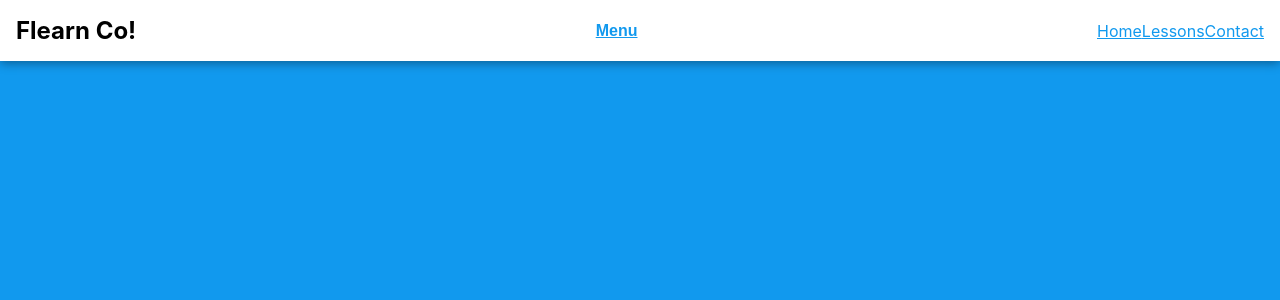
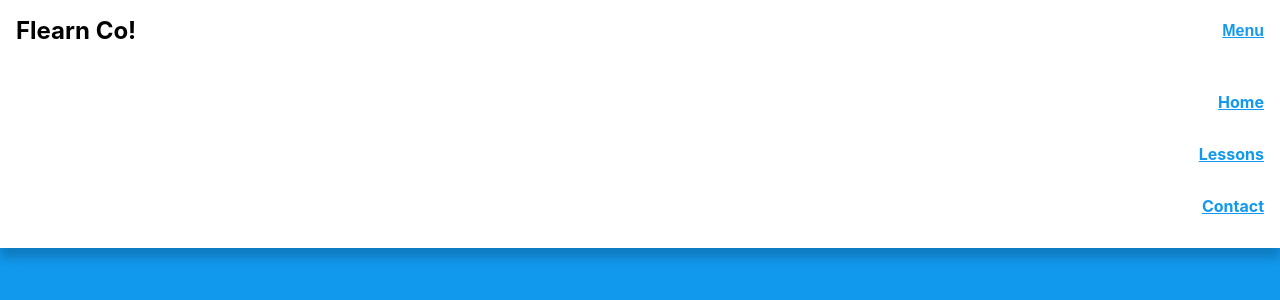
Before and after one commit to arctouch-viniciusmoraes/esl-flearnco, a React (Create React App) app in the folder flearnco/: page / in a window 1280 px wide. Both pictures are taken after a click on the button "Menu". Shown: the top 300 px of the page. Built offline with nearby package versions, Linux system fonts and the light colour scheme.

Commit message:
component: set menu mobile

```diff
--- a/flearnco/src/App.js
+++ b/flearnco/src/App.js
@@ -1,10 +1,10 @@
-import Navigation from './components/Navigation.js';
+import Header from './components/Header.js';
 import './style/main.css';
 
 function App() {
   return (
     <div className="Main">
-      <Navigation />
+      <Header />
     </div>
   );
 }
--- a/flearnco/src/components/Button.js
+++ b/flearnco/src/components/Button.js
@@ -1,11 +1,10 @@
 import {useState} from "react"
 const Button = (props) => {
   const [variant] = useState(props.variant);
-  const [label] = useState(props.label);
 
   return(
     <button className={`Button btn-${variant}`} onClick={props.onClick}>
-      {label}
+      {props.children}
     </button>
   );
 }
--- /dev/null
+++ b/flearnco/src/components/Header.js
@@ -0,0 +1,29 @@
+import {
+  BrowserRouter as Router,
+  Link,
+} from 'react-router-dom';
+import { useState } from 'react';
+import Button from './Button.js';
+import Menu from './Menu.js';
+
+const Navigation = () => {
+  const [menuOpened, setMenuOpened] = useState(false);
+
+  function toggleMobileMenu() {
+    setMenuOpened(!menuOpened);
+  }
+
+  return (
+    <Router>
+      <nav className="Header">
+        <div className="Header__logo">
+          <Link className="Header__logo-copy" to="/">Flearn Co!</Link>
+        </div>
+        <Button variant="link" onClick={toggleMobileMenu}>Menu</Button>
+        <Menu opened={menuOpened} />
+      </nav>
+    </Router>
+  )
+}
+
+export default Navigation;
--- /dev/null
+++ b/flearnco/src/components/Menu.js
@@ -0,0 +1,21 @@
+import {
+  Link,
+} from 'react-router-dom';
+
+const Menu = (props) => {
+  return (
+    <ul className={`Menu ${props.opened ? 'Opened' : ''}`}>
+      <li className="Menu__item">
+        <Link to="/">Home</Link>
+      </li>
+      <li className="Menu__item">
+        <Link to="/lessons">Lessons</Link>
+      </li>
+      <li className="Menu__item">
+        <Link to="/contact">Contact</Link>
+      </li>
+    </ul>
+  );
+}
+
+export default Menu;
--- a/flearnco/src/components/Navigation.js
+++ /dev/null
@@ -1,31 +0,0 @@
-import {
-  BrowserRouter as Router,
-  Link,
-} from 'react-router-dom';
-import Button from './Button.js';
-
-const Navigation = () => {
-  return (
-    <Router>
-      <nav className="Navigation">
-        <div className="Navigation__logo">
-          <Link className="Navigation__logo-copy" to="/">Flearn Co!</Link>
-        </div>
-        <Button label="Menu" variant="link" />
-        <ul className="Navigation__menu">
-          <li>
-            <Link className="Navigation__menu--item" to="/">Home</Link>
-          </li>
-          <li>
-            <Link className="Navigation__menu--item" to="/lessons">Lessons</Link>
-          </li>
-          <li>
-            <Link className="Navigation__menu--item" to="/contact">Contact</Link>
-          </li>
-        </ul>
-      </nav>
-    </Router>
-  )
-}
-
-export default Navigation;
--- a/flearnco/src/style/_navigation.css
+++ b/flearnco/src/style/_header.css
@@ -1,4 +1,4 @@
-.Navigation {
+.Header {
   align-items: center;
   background-color: #ffffff;
   box-shadow: 0 2px 10px rgba(0, 0, 0, 0.4);
@@ -8,20 +8,9 @@
   padding: 1rem;
 }
 
-.Navigation__logo-copy {
+.Header__logo-copy {
   color: #000000;
   text-decoration: none;
   font-weight: bold;
   font-size: 1.5rem;
 }
-
-.Navigation__menu {
-  display: none;
-}
-
-@media screen and (min-width: 1024px) {
-  .Navigation__menu {
-    display: flex;
-    list-style: none;
-  }
-}
--- /dev/null
+++ b/flearnco/src/style/_menu.css
@@ -0,0 +1,33 @@
+.Menu {
+  box-shadow: 0 10px 10px rgba(0, 0, 0, 0.2);
+  padding: 1rem;
+  align-items: flex-end;
+  background-color: #ffffff;
+  display: flex;
+  flex-direction: column;
+  left: 0;
+  top: 50px;
+  opacity: 0;
+  list-style: none;
+  position: absolute;
+  width: 100%;
+  transition: all 0.2s;
+}
+
+.Menu.Opened {
+  top: 60px;
+  opacity: 1;
+  transition: all 0.2;
+}
+
+.Menu__item {
+  margin: 1rem 0;
+  font-weight: bold;
+}
+
+@media screen and (min-width: 1024px) {
+  .Menu {
+    display: flex;
+    list-style: none;
+  }
+}
--- a/flearnco/src/style/main.css
+++ b/flearnco/src/style/main.css
@@ -1,3 +1,4 @@
 @import '_app.css';
-@import '_navigation.css';
+@import '_header.css';
 @import '_button.css';
+@import '_menu.css';
```
